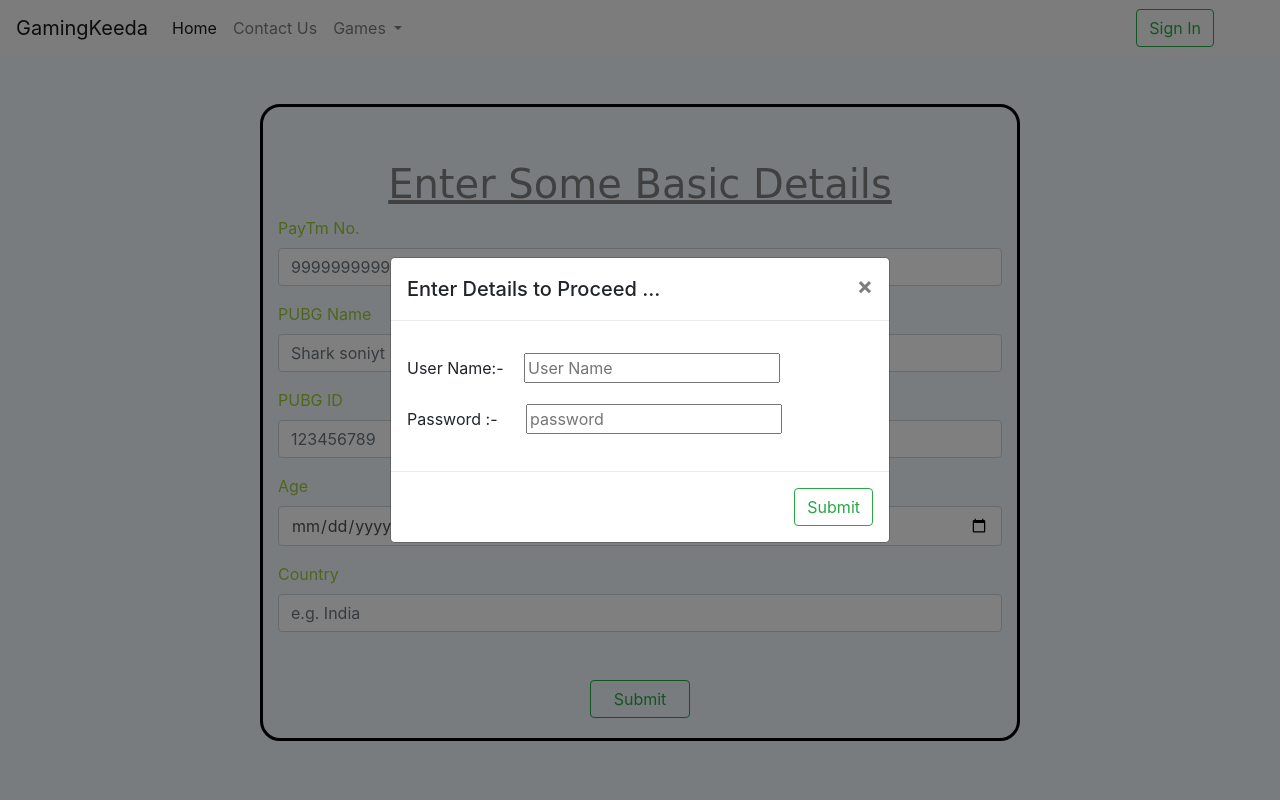
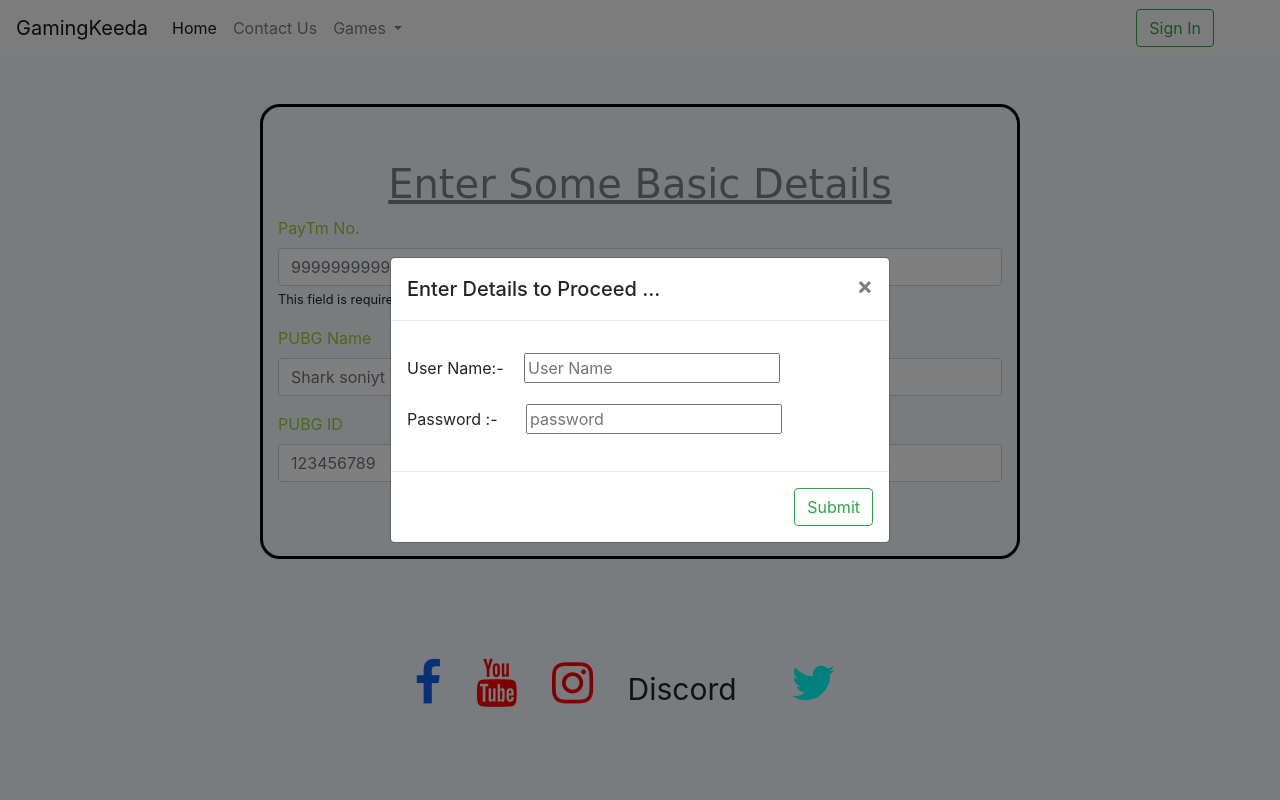
Before and after one commit to Ravinder-Ahlawat/ajay, a Django app: page /register2 in a window 1280 px wide. Run offline with Django 3.2, Linux system fonts and the light colour scheme; some libraries are stand-ins or nearby versions.

Commit message:
user detail

```diff
--- a/best/accounts/admin.py
+++ b/best/accounts/admin.py
@@ -1,6 +1,6 @@
 from django.contrib import admin
-from .models import wirthdraw, UserDetails
+from .models import wirthdraw, UserDetail
 
 # Register your models here.
-admin.site.register(UserDetails)
+admin.site.register(UserDetail)
 admin.site.register(wirthdraw)
--- a/best/accounts/models.py
+++ b/best/accounts/models.py
@@ -3,13 +3,12 @@
 from django.db.models.signals import post_save
 from django.dispatch import receiver
 
-class UserDetails(models.Model):
+class UserDetail(models.Model):
     user_id = models.IntegerField()
     phone = models.CharField(max_length=10, blank=True)
     pubg_id = models.CharField(max_length=11, blank=True)
     pubg_name = models.CharField(max_length=20, blank=True)
-    country = models.CharField(max_length=20, blank=True)
-    age = models.DateField()
+    user = models.CharField(max_length=50, default='')
 
 
 
--- a/best/accounts/views.py
+++ b/best/accounts/views.py
@@ -1,7 +1,7 @@
 from django.shortcuts import render, redirect
 from django.contrib.auth.models import User, auth
 from django.contrib import messages
-from .models import UserDetails
+from .models import UserDetail
 from django.urls import resolve
 
 # Create your views here.
@@ -91,13 +91,12 @@
 
 def pubgin(request):
     if request.method == 'POST':
+        user = request.POST['user']
         user_id = request.POST['id']
         phone = request.POST['phone']
         pubg_name = request.POST['pubg_name']
-        pubg_id = request.POST['country']
-        age = request.POST['age']
-        country = request.POST['pubg_id']
-        pubginfo = UserDetails(user_id=user_id, phone=phone, pubg_name=pubg_name, pubg_id=pubg_id, age=age, country=country)
+        pubg_id = request.POST['pubg_id']
+        pubginfo = UserDetail(user_id=user_id, phone=phone, pubg_name=pubg_name, pubg_id=pubg_id, age=age, country=country,user=user)
         pubginfo.save()
         return redirect('/')
 
--- a/best/pubg/views.py
+++ b/best/pubg/views.py
@@ -6,7 +6,7 @@
 from paytm import Checksum
 MERCHANT_KEY = 'hK&NOEIFjVOpAfes'
 
-from accounts.models import UserDetails
+from accounts.models import UserDetail
 
 # Create your views here.
 
--- a/best/templates/register2.html
+++ b/best/templates/register2.html
@@ -107,9 +107,11 @@
         <form action="pubgin" method="post">
                 {% csrf_token %}
             <input type="hidden" name="id" value="{{user.id}}">
+            <input type="hidden" name="id" value="{{user.username}}">
             <div class="form-group">
                 <label for="exampleFormControlInput1" class="wts">PayTm No.</label>
                 <input type="tel" maxlength="10" minlength="10" required class="form-control" name="phone" id="exampleFormControlInput1" placeholder="9999999999">
+                <p><small>This field is required. if you left it blank your prize money is not sent.</small></p>
             </div>
             <div class="form-group">
                 <label for="exampleFormControlInput1" class="wts">PUBG Name</label>
@@ -119,14 +121,6 @@
                 <label for="exampleFormControlInput1" class="wts">PUBG ID</label>
                 <input type="number" maxlength="9" minlength="9" class="form-control" name="pubg_id" id="exampleFormControlInput1" placeholder="123456789">
             </div>
-            <div class="form-group">
-              <label for="exampleFormControlInput1" class="wts">Age</label>
-              <input type="date" required class="form-control" name="age" id="exampleFormControlInput1" placeholder="">
-            </div>
-            <div class="form-group mb-5">
-                <label for="exampleFormControlInput1" class="wts">Country</label>
-                <input type="text" required class="form-control" name="country" id="exampleFormControlInput1" placeholder="e.g. India">
-              </div>
             <input class="btn btn-outline-success" id="subbtn" type="submit" method='POST'>
           </form>
       </div>
```
